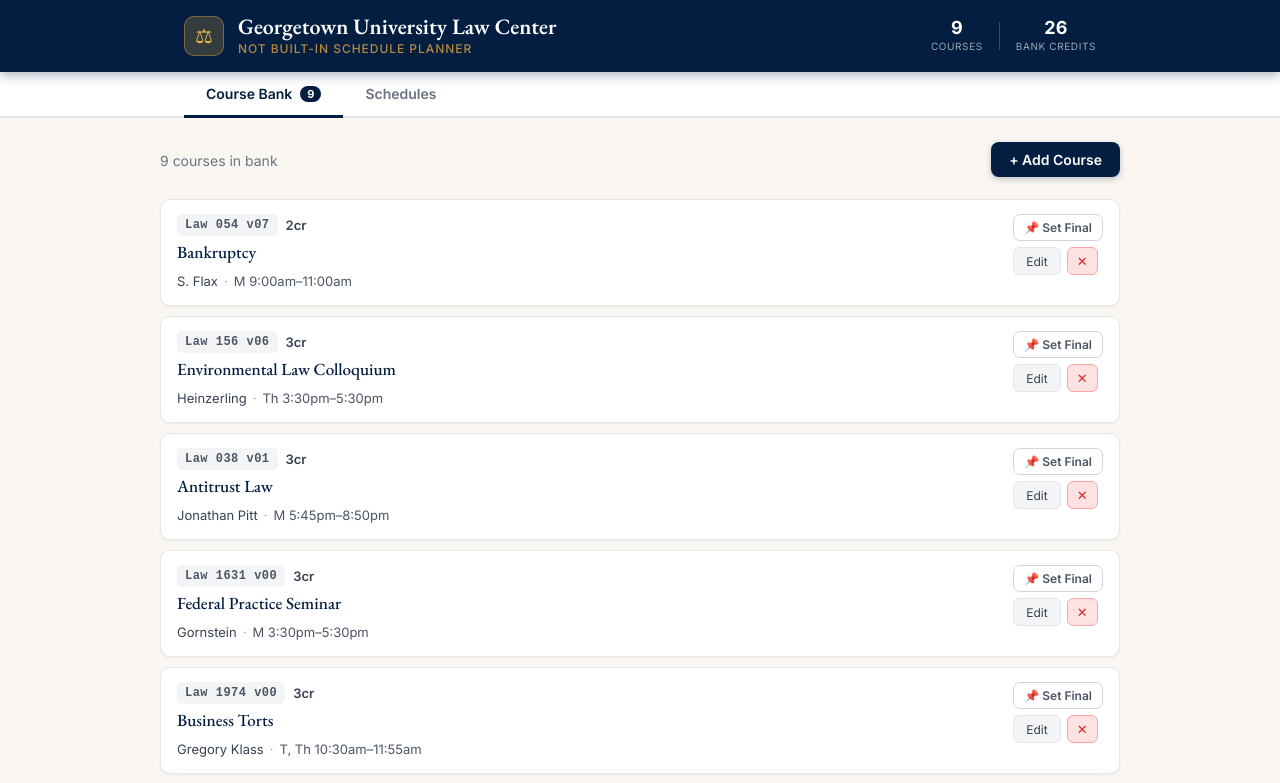
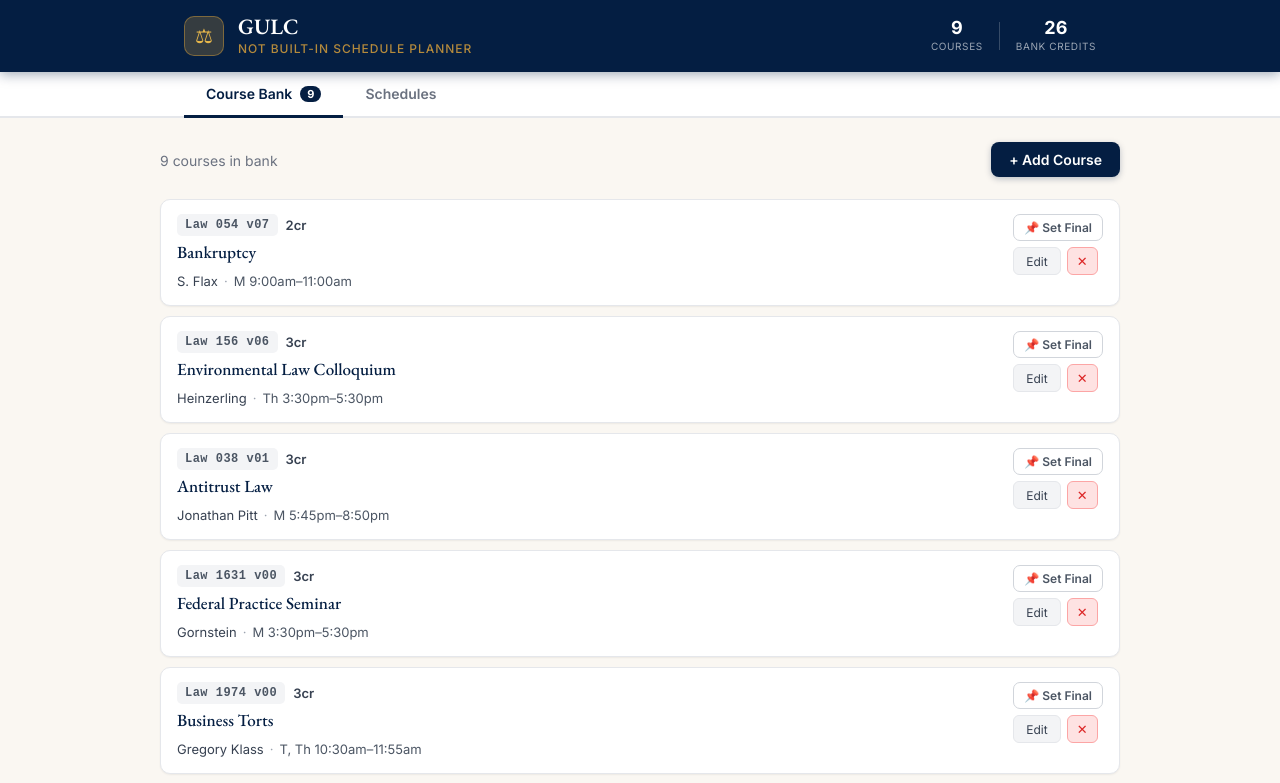
Before and after one commit to j3cohen/course-scheduler, a React (Vite) app: page / in a window 1280 px wide. Shown: the top 783 px of the page. Built offline with nearby package versions, Linux system fonts and the light colour scheme.

Commit message:
block display

```diff
--- a/src/App.jsx
+++ b/src/App.jsx
@@ -27,7 +27,7 @@ export default function App() {
             <div style={logoMark}>⚖</div>
             <div>
               <div style={{ fontFamily: "'EB Garamond', serif", fontSize: 22, fontWeight: 600, color: 'var(--white)', lineHeight: 1.2 }}>
-                Georgetown University Law Center
+                GULC
               </div>
               <div style={{ fontSize: 12, color: 'rgba(200,150,60,0.9)', letterSpacing: '0.08em', textTransform: 'uppercase', fontWeight: 500 }}>
                 Not Built-in Schedule Planner
--- a/src/components/ScheduleView.jsx
+++ b/src/components/ScheduleView.jsx
@@ -13,6 +13,7 @@ export default function ScheduleView({ courses, savedSchedules, onSaveSaved, onD
   const [requiredIds, setRequiredIds] = useState(new Set());
   const [excludedIds, setExcludedIds] = useState(new Set());
   const [blocked, setBlocked] = useState(new Set());
+  const [committedBlocked, setCommittedBlocked] = useState(new Set());
 
   // Results & navigation
   const [generated, setGenerated] = useState(null);
@@ -46,6 +47,7 @@ export default function ScheduleView({ courses, savedSchedules, onSaveSaved, onD
         MAX_SCHEDULES
       );
       setGenerated(result);
+      setCommittedBlocked(opts.blk);
       setCurrentIdx(0);
       setIsGenerating(false);
     }, 50);
@@ -179,7 +181,7 @@ export default function ScheduleView({ courses, savedSchedules, onSaveSaved, onD
         <>
           <div style={calendarCard}>
             {view === 'calendar'
-              ? <WeeklyCalendar blocks={viewedBlocks} blocked={blocked} />
+              ? <WeeklyCalendar blocks={viewedBlocks} blocked={committedBlocked} />
               : <CourseListView schedule={viewedSchedule} credits={viewedCredits} />
             }
             <div style={{ display: 'flex', justifyContent: 'center', marginTop: 14, paddingTop: 12, borderTop: '1px solid var(--gray-200)' }}>
```
